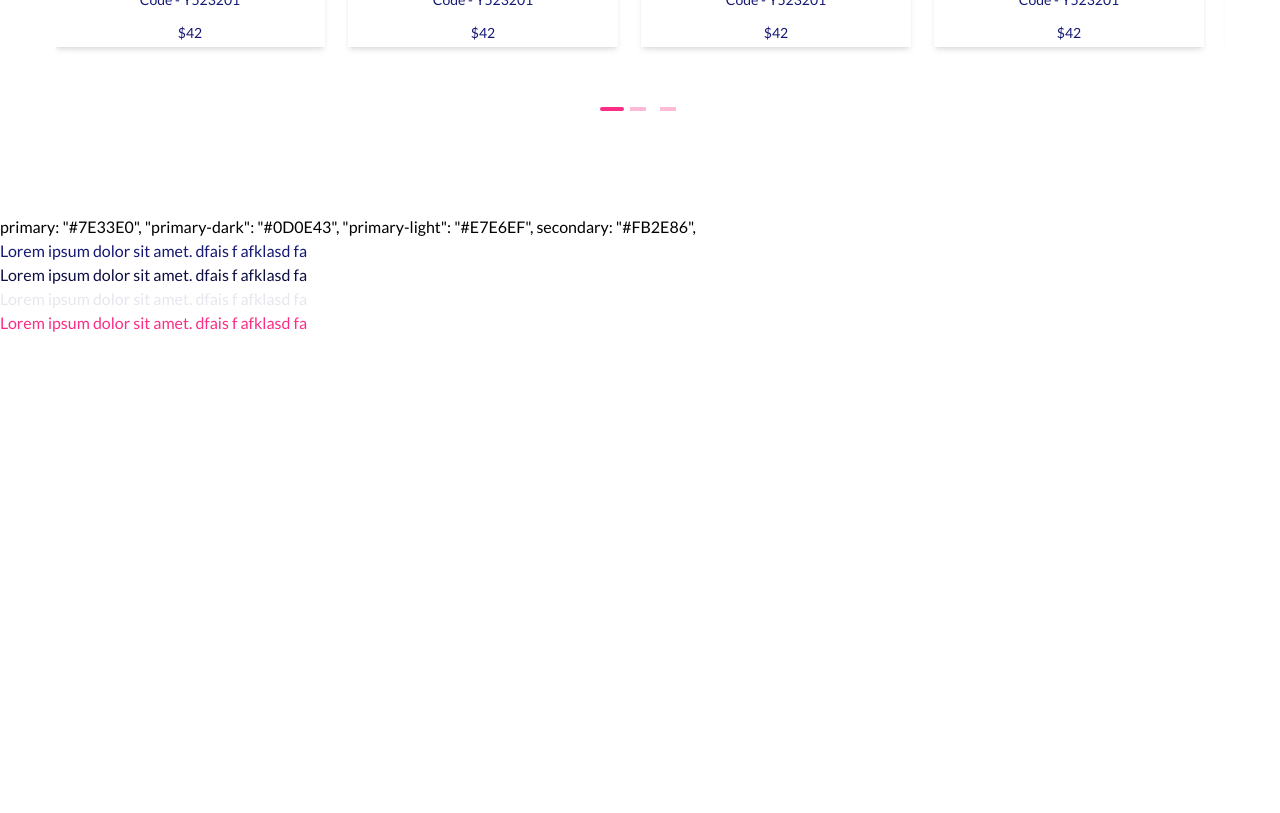
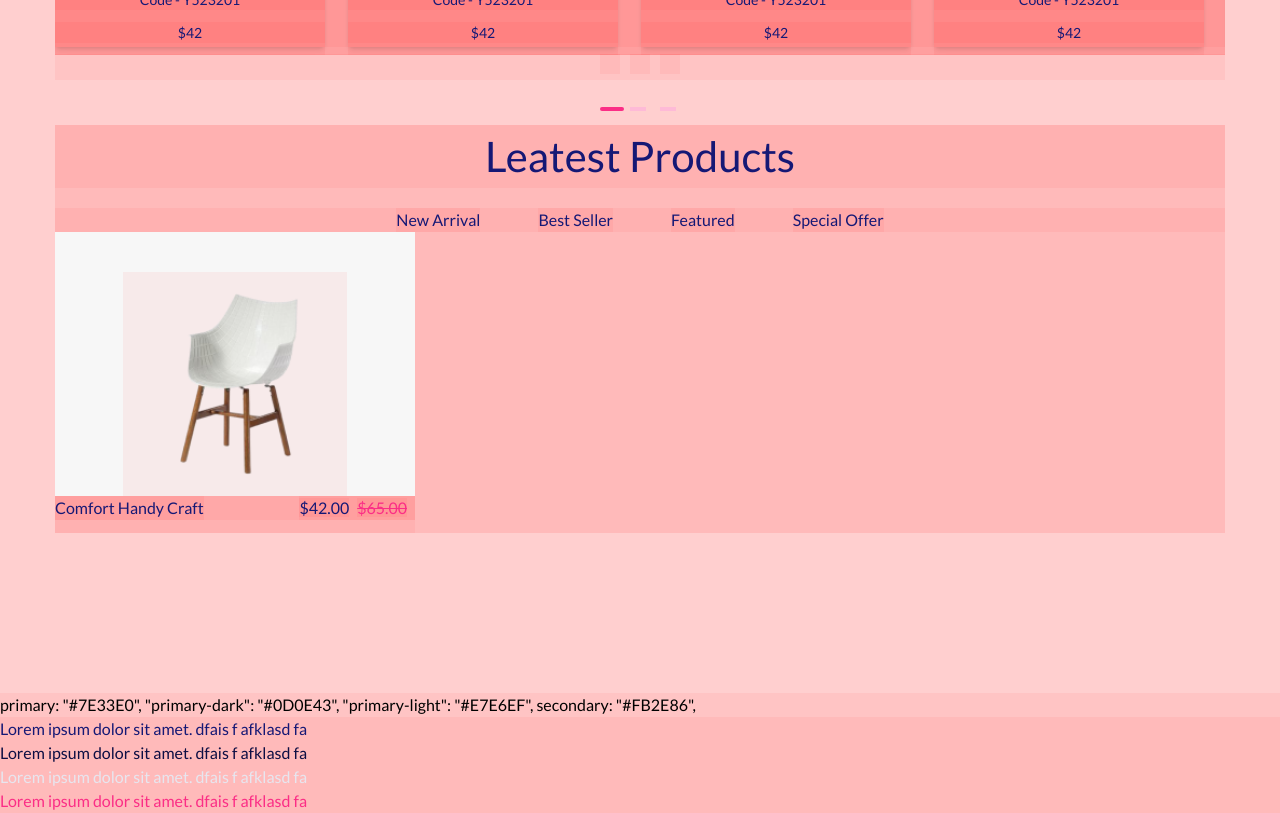
Before and after one commit to ShankalpaPokharel/ECOMMERCE, a React (Vite) app in the folder ecommerce-client/: page / in a window 1280 px wide. Shown: the part 1440-2253 px from the top of the page. Before the commit the page ends 1775 px from the top, so only its background shows below. Built offline with nearby package versions, Linux system fonts and the light colour scheme.

Commit message:
basic latest prodct cart

```diff
--- a/ecommerce-client/src/index.css
+++ b/ecommerce-client/src/index.css
@@ -10,6 +10,6 @@
     }
 }
 
-/* *{
+*{
     background-color: rgba(255, 0, 0, 0.05);
-} */
+}
--- a/ecommerce-client/src/pages/Home.jsx
+++ b/ecommerce-client/src/pages/Home.jsx
@@ -12,6 +12,47 @@ export default function Home() {
 
             {/* first product group */}
             <FirstProductGroup />
+
+            {/* Latest Products  */}
+            <section className="container mt-[70px]">
+                <div>
+                    <div className="text-primary text-josefin text-[42px] text-center">Leatest Products</div>
+                    <ul className="flex gap-[58px] justify-center text-primary mt-5 ">
+                        <li className="hover:text-secondary hover:underline underline-offset-8">New Arrival</li>
+                        <li className="hover:text-secondary hover:underline underline-offset-8">Best Seller</li>
+                        <li className="hover:text-secondary hover:underline underline-offset-8">Featured</li>
+                        <li className="hover:text-secondary hover:underline underline-offset-8">Special Offer</li>
+                    </ul>
+
+                    <div className="w-[360px] min-w-[360px] h-[301px]">
+                        <div className="bg-[#F7F7F7] w-[360px] h-[264px] flex justify-center items-end">
+
+
+
+
+                            <img className="p-4 w-[224px] h-[224px] object-fill" src="/FirstProductChair.png" alt="" />
+                        </div>
+                        <div className="text-primary flex justify-between">
+                            <span>Comfort Handy Craft</span>
+                            <div className="pr-2 space-x-2">
+                                <span>$42.00</span>
+                                <span className="text-secondary line-through">$65.00</span>
+                            </div>
+                        </div>
+                    </div>
+
+                </div>
+            </section>
+
+
+
+
+
+
+
+
+
+
 
 
 
```
